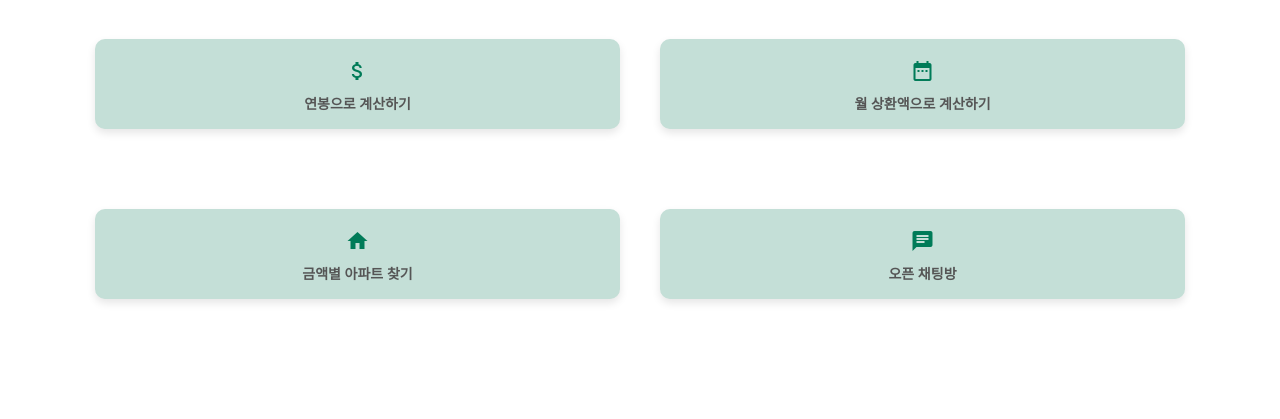
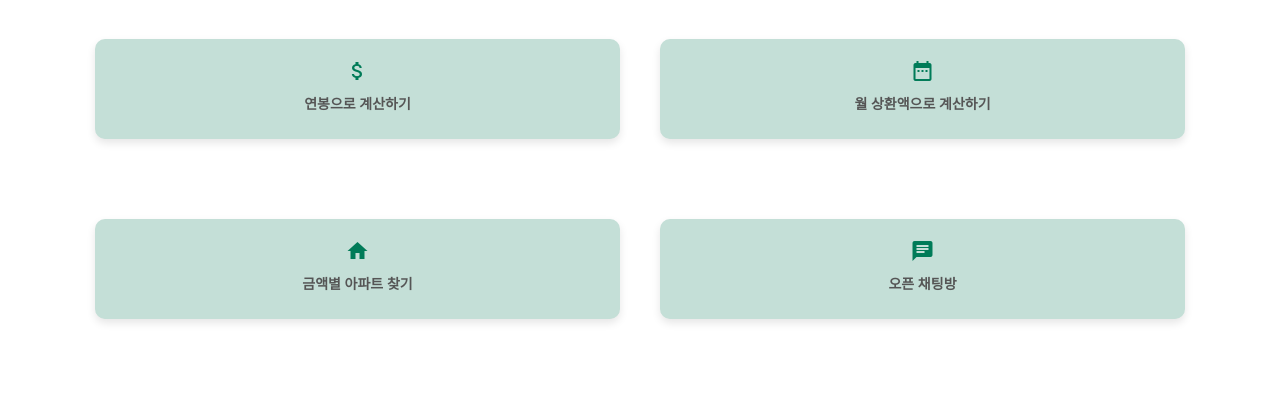
Before and after one commit to leesangwow/zipowners, a Flask app: page / in a window 1280 px wide. Shown: the part 501-920 px from the top of the page. Before the commit the page ends 804 px from the top, so only its background shows below. Run offline with Flask 3, Linux system fonts and the light colour scheme; parts of the project's set-up code (start-up, migrations or seed data) failed here and were passed over.

Commit message:
'v2-iconspancenter'

```diff
--- a/templates/index.html
+++ b/templates/index.html
@@ -12,7 +12,7 @@
             flex-direction: column;
             align-items: center;
             width: 100%;
-            height: 90px;
+            height: 100px;
             padding: 20px;
             font-size: 24px;
             border-radius: 10px;
@@ -37,6 +37,7 @@
             font-size: 14px;
             font-weight: bold;
             color: #555;
+            text-align: center;
         }
         .container div {
             display: flex;
```
